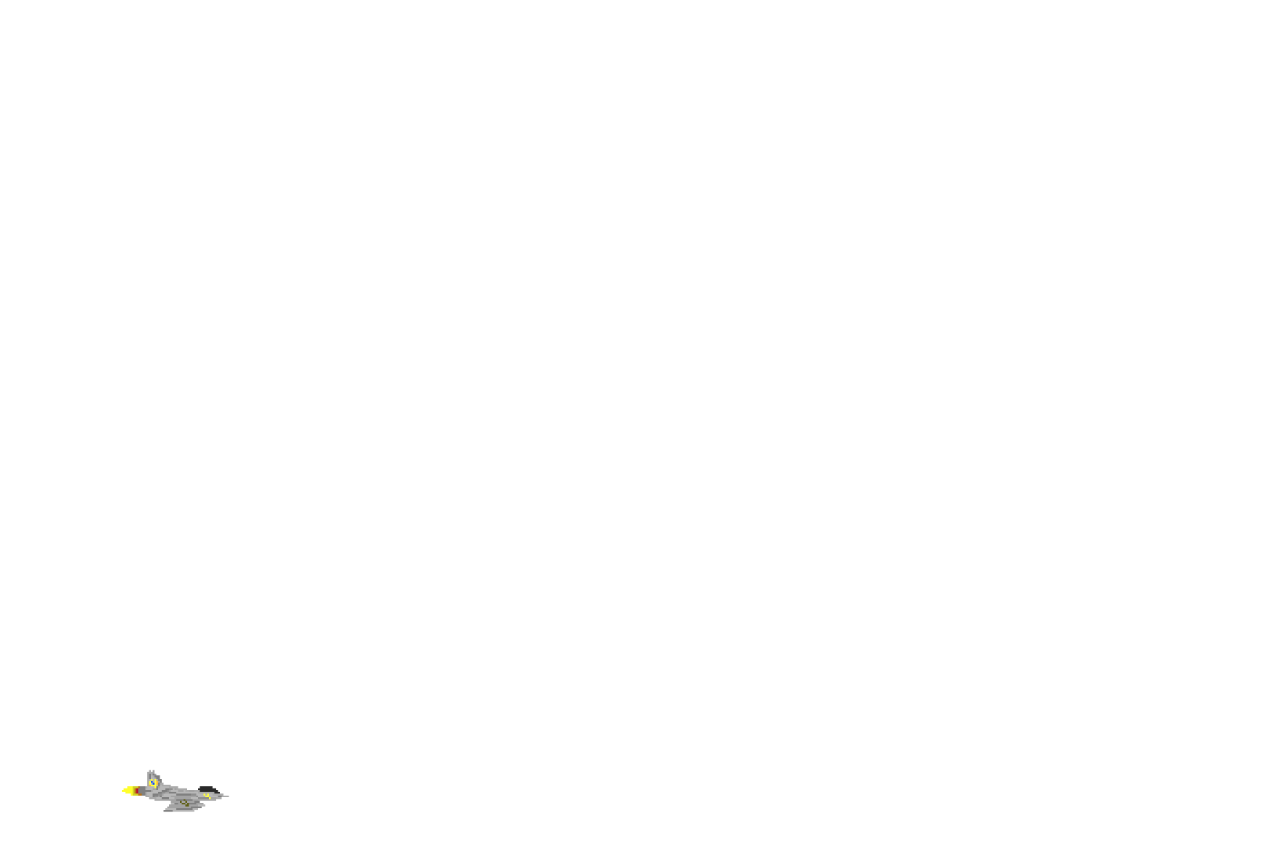
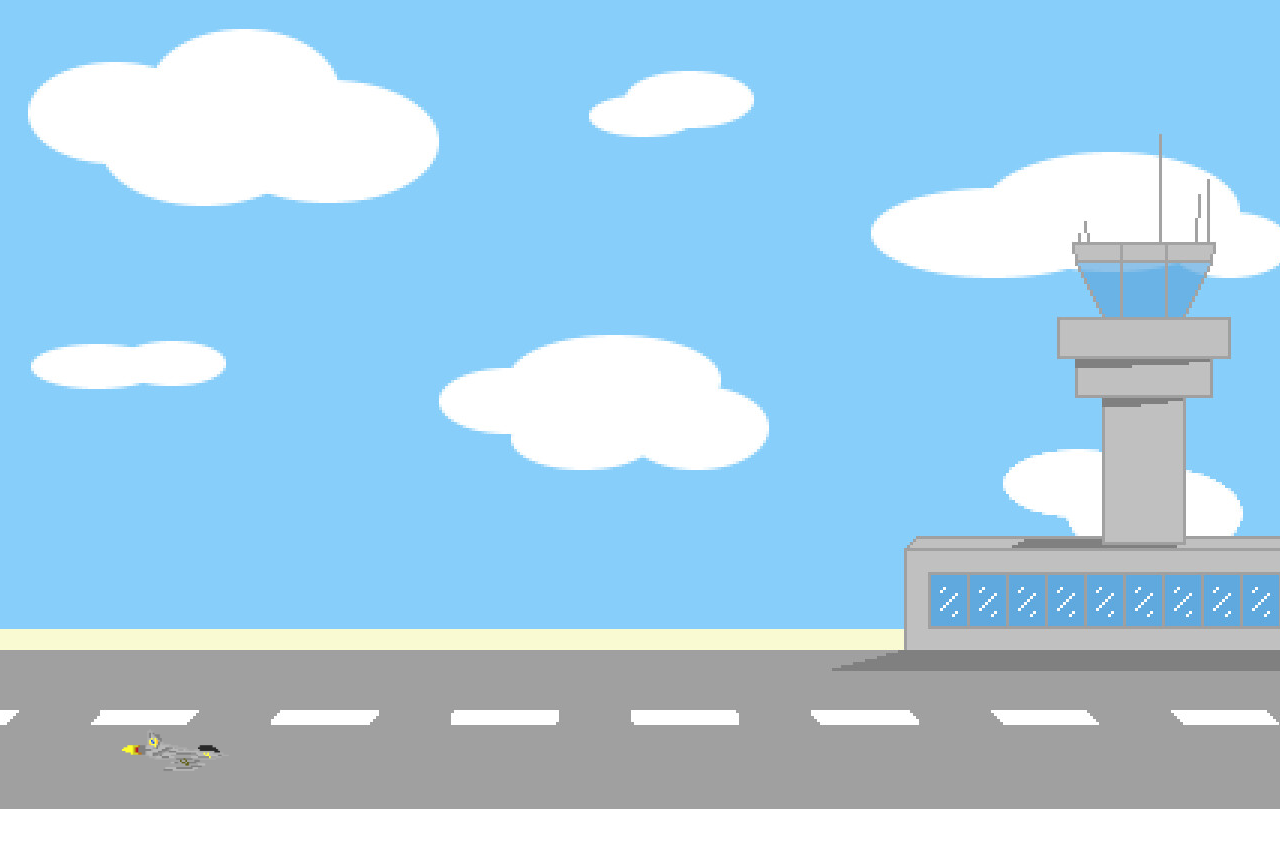
Before and after one commit to peppermint25/gamejs, a plain HTML site: page index.html in a window 1280 px wide. After the commit the page ends 809 px from the top, so only its background shows below. Drawn offline with nearby package versions, Linux system fonts and the light colour scheme.

Commit message:
Clean up
Cleaned up the code, plus made the movement more fluid

```diff
--- a/index.html
+++ b/index.html
@@ -6,11 +6,14 @@
         src="https://code.jquery.com/jquery-3.6.1.min.js"
         integrity="sha256-o88AwQnZB+VDvE9tvIXrMQaPlFFSUTR+nldQm1LuPXQ="
         crossorigin="anonymous"></script>
+        <link rel="stylesheet" href="style.css"></link>
         <script src="script.js"></script>
-        <link rel="stylesheet" href="style.css"></link>
+
     </head>
     <body onkeydown="(event.keyCode)" onkeyup="(event.keyCode)">
-        <div id="airport"></div>
+        <div id="airport">
+            <!-- <img src="runway.jpg" id="runway" alt="runway"> -->
+        </div>
         <img src="plane-right.png" id="plane">
     </body>
 
--- a/script.js
+++ b/script.js
@@ -1,4 +1,5 @@
-var PlaneX =100, PlaneY =100, speedY = 0, speedX = 0;
+$(document).ready(function(){
+    var PlaneX =100, PlaneY =100, speedY = 0, speedX = 0, minPlaneY = ($("#airport").height()-100) , maxPlaneX = ($("#airport").width());
     var img = "plane-right.png";
     var direction = 'right';
     var rightPress = false, leftPress = false;
@@ -11,7 +12,7 @@ setInterval(function(){
 
       PlaneX += speedX;
 
-  //$("#plane").css("transform", "scaleX(" + (direction == 'right' ? 1 : -1) + ")");
+      // $("#plane").css("transform", "scaleX(" + (direction == 'right' ? 1 : -1) + ")");
 
 
       if(leftPress == true){
@@ -40,35 +41,39 @@ setInterval(function(){
 
       speedY -= 1;
 
-  if (PlaneY >750){
-      PlaneY = 750;
-      speedY = 0;
-  }else if(PlaneY <0){
-    PlaneY = 0;
-    speedY = 0;
+      PlaneY = Math.max(0, PlaneY);
+
+      PlaneY = Math.min(minPlaneY, PlaneY);
+
+      PlaneX = Math.max(0, PlaneX);
+
+      PlaneX = Math.min(maxPlaneX, PlaneX);
+
+      if (PlaneY >= minPlaneY){
+          speedY += 1.5;
+      }else if(PlaneY <= 0){
+        speedY -= 20;
       }
-
-  if (PlaneX < 0){
-    PlaneX = 0;
+      if (PlaneX <= 0){
+        speedX = 0;
+      }else if(PlaneX > maxPlaneX){
         speedX = 0;
       }
 
-  if (speedX != 0 && rightPress == false && leftPress == false){
       if(speedX < 0){
-      speedX +=1;
+        speedX +=0.75;
         console.log("stoping")
       };
       if(speedX > 0){
-      speedX -=1;
+        speedX -=0.75;
         console.log("stoping")
       };
-  };
-
-  speedX = 0;
 
 
+      // speedX = 0;
 
     }, 30);
+
 
     window.addEventListener("keydown", keysPressed, false);
     window.addEventListener("keyup", keysReleased, false);
@@ -82,18 +87,19 @@ function keysPressed(e)
 
       if(keys[38]){
         speedY += 10;
+        console.log("Speed")
       }
       if(keys[39])
       {
         rightPress = true;
 
-    speedX += 10;
+        speedX += 12;
 
       }
       if (keys[37])
       {
         leftPress = true;
-    speedX =-10;
+        speedX =-12;
       }
 
       e.preventDefault();
@@ -114,3 +120,4 @@ function keysReleased(e)
 
 
     }
+  });
--- a/style.css
+++ b/style.css
@@ -1,9 +1,8 @@
-#airport
+#runway
 {
-    width: 100%;
-    height: 100%;
+    width:fit-content;
+    height:fit-content;
     background: url("runway.jpg") bottom repeat-x;
-    background-size: cover;
 
 }
 #plane
@@ -17,3 +16,11 @@ body{
     caret-color: transparent;
     margin: 0px;
 }
+#airport{
+    width: 100%;
+    height: 809px;
+    background-image: url("runway.jpg");
+    background-size: auto;
+    background-repeat: repeat-x;
+    background-position:bottom;
+}
```
Lines whose indentation alone changed are shown as unchanged.
